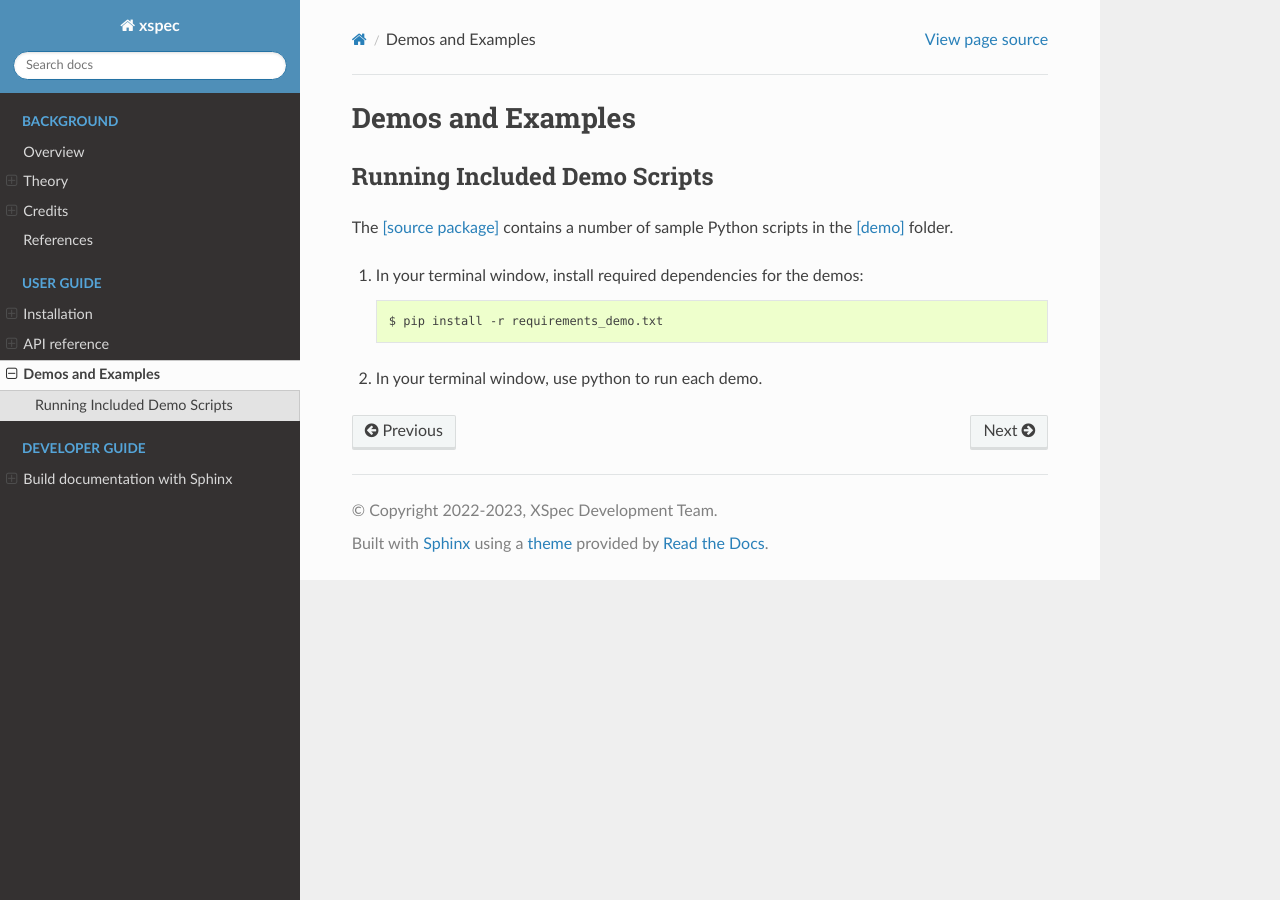
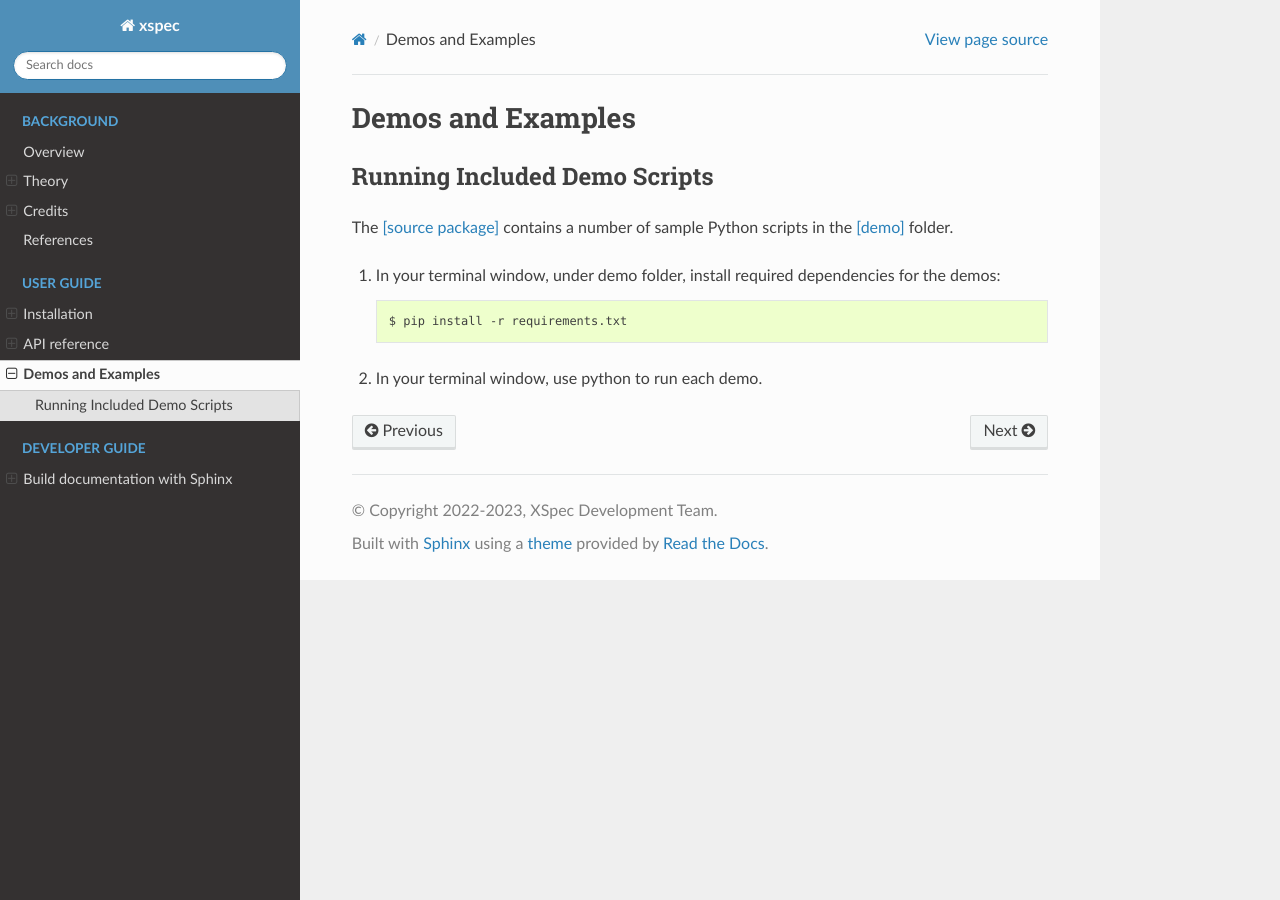
Before and after one commit to cabouman/xcal, a Sphinx documentation site: the page built from docs/source/demo.rst, in a window 1280 px wide. Built offline with Sphinx 7.4.7 and the Read the Docs theme 2.0.0, drawn with Linux system fonts in a browser that asks for light colours; pages that are not in the unit, such as notebooks, are missing from menus.

Commit message:
Modify demo section.

```diff
--- a/docs/source/demo.rst
+++ b/docs/source/demo.rst
@@ -12,8 +12,8 @@ contains a number of sample Python scripts in the
 folder.
 
 
-1. In your terminal window, install required dependencies for the demos::
+1. In your terminal window, under demo folder, install required dependencies for the demos::
 
-    $ pip install -r requirements_demo.txt
+    $ pip install -r requirements.txt
 
 2. In your terminal window, use python to run each demo.
```
